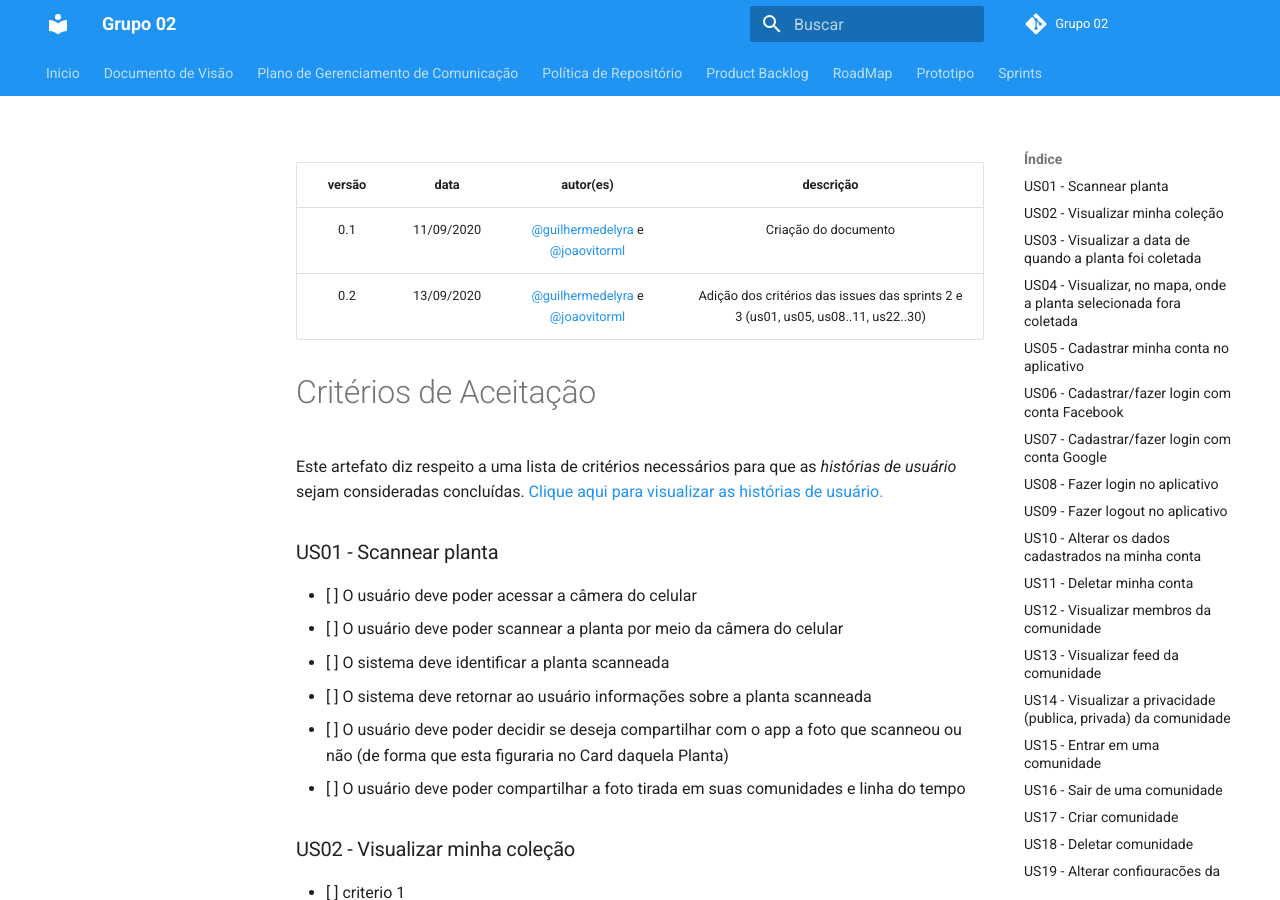
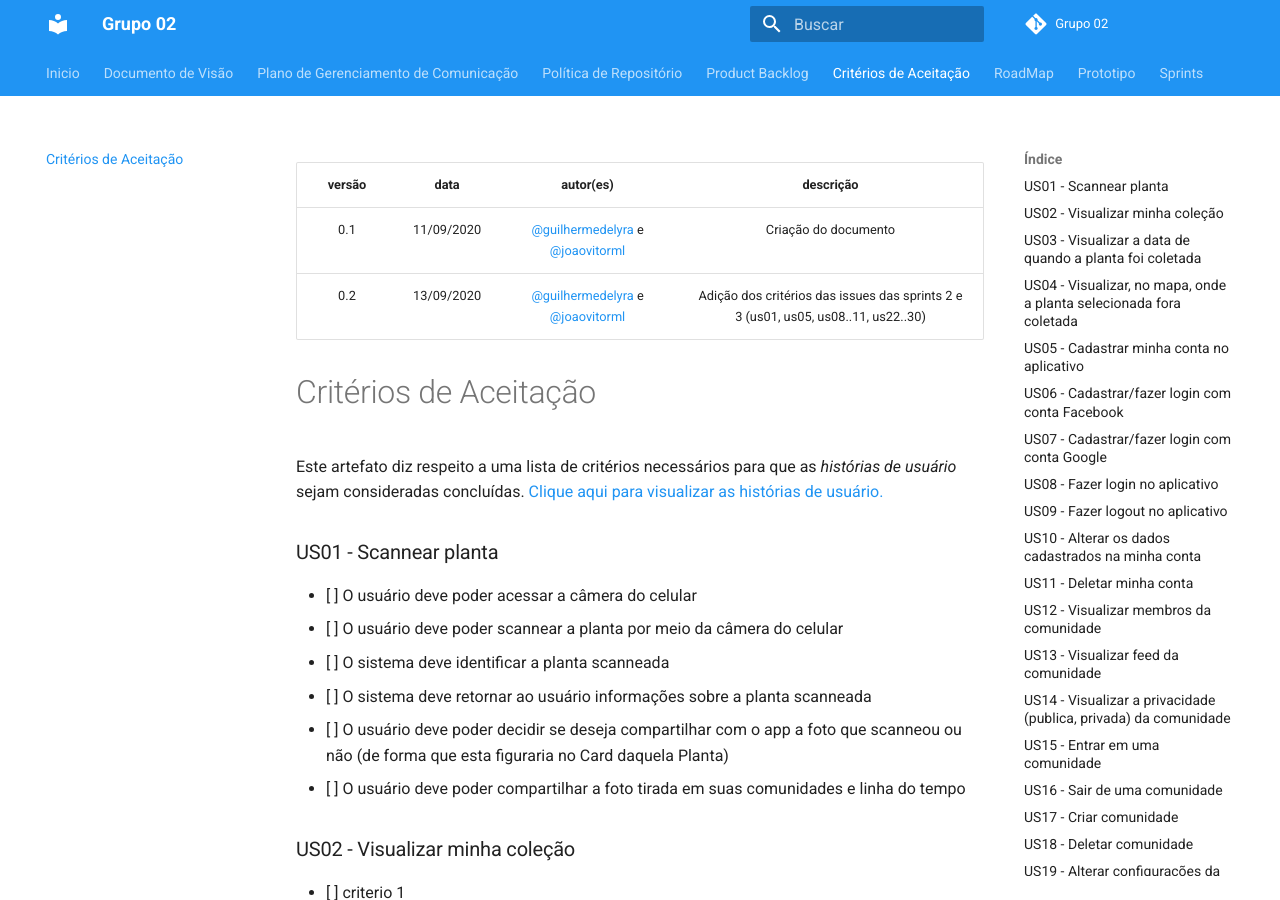
Before and after one commit to fga-eps-mds/2020.1-GaiaDex-wiki, an MkDocs documentation site: the page built from docs/product_backlog/acceptance_criteria.md, in a window 1280 px wide and 900 px high. Built offline with MkDocs 1.6.1 and Material for MkDocs 9.7.7, drawn with Linux system fonts in a browser that asks for light colours; comment, search, counter and statistics services are not loaded; old or Windows-style settings are respelled for this version of MkDocs.

Commit message:
Update mkdocs.yml
Co-authored-by: Guilherme de Lyra <guilyra12@gmail.com>

```diff
--- a/mkdocs.yml
+++ b/mkdocs.yml
@@ -35,6 +35,7 @@ nav:
   - Plano de Gerenciamento de Comunicação: communication_plan/communication_plan.md
   - Política de Repositório: repository_politics/repository_politics.md
   - Product Backlog: product_backlog/product_backlog.md
+  - Critérios de Aceitação: product_backlog/acceptance_criteria.md
   - RoadMap:
     - Roadmap de Produto: roadmap/product_roadmap.md
     - RoadMap de Papeis: roadmap/roles_roadmap.md
```
